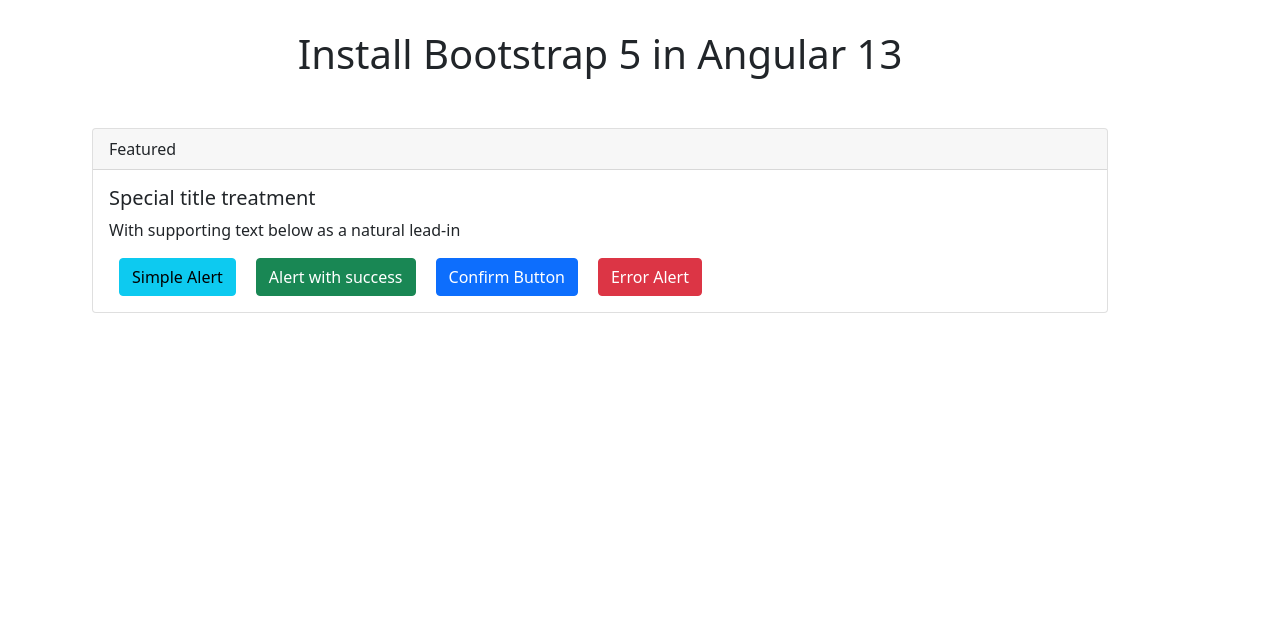
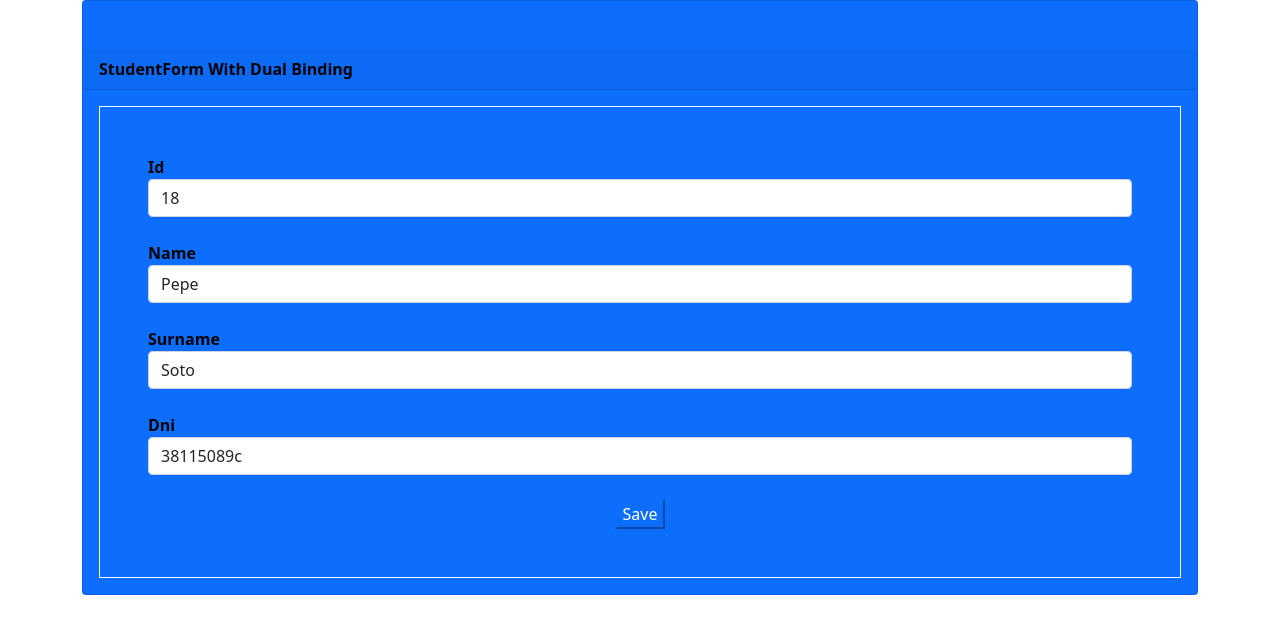
Before and after one commit to jordiascension/bonarea-web-example, an Angular app: page / in a window 1280 px wide. Shown: the top 634 px of the page. Built offline with nearby package versions, Linux system fonts and the light colour scheme.

Commit message:
Added User Form

```diff
--- /dev/null
+++ b/src/app/user-form/user-abstract.service.ts
@@ -0,0 +1,14 @@
+import { Injectable } from '@angular/core';
+import { User } from './user';
+
+
+@Injectable()
+export abstract class UserAbstractService {
+
+    abstract getUsers(): User[];
+    abstract addUser(user:User): Boolean;
+    abstract getUserById(id: number):User;
+    abstract delete(id: number):void;
+    abstract update(user:User):void;
+
+}
--- /dev/null
+++ b/src/app/user-form/user-form.component.html
@@ -0,0 +1,38 @@
+<div class="container">
+    <div class="card text-black bg-primary mb-3">
+        <div class="col-md-12 mt-5">
+            <div class="card-header">
+                <b>StudentForm With Dual Binding</b>
+            </div>
+            <div class="card-body">
+                <form class="border border-light p-5" (ngSubmit)="SaveUser()">
+                    <div class="form-group">
+                        <label for="id"><b>Id</b></label>
+                        <input type="text" class="form-control mb-4" id="id" required
+                        [(ngModel)]="model.id" name="id">
+                    </div>
+                    <div class="form-group">
+                        <label for="name"><b>Name</b></label>
+                        <input type="text" class="form-control mb-4" id="name" required
+                        [(ngModel)]="model.name" name="name">
+                    </div>
+                    <div class="form-group">
+                        <label for="surname"><b>Surname</b></label>
+                        <input type="text" class="form-control mb-4" id="surname" required
+                        [(ngModel)]="model.surname" name="surname">
+                    </div>
+                    <div class="form-group">
+                        <label for="dni"><b>Dni</b></label>
+                        <input type="text" class="form-control mb-4" id="dni" required
+                        [(ngModel)]="model.dni" name="dni">
+                    </div>
+                    <div class="panel-footer">
+                        <div class="col text-center">
+                            <button type="submit" class="btn-primary">Save</button>
+                        </div>
+                    </div>
+                </form>
+            </div>
+        </div>
+    </div>
+</div>
--- /dev/null
+++ b/src/app/user-form/user-form.component.ts
@@ -0,0 +1,36 @@
+import { Component, OnInit } from '@angular/core';
+import Swal from 'sweetalert2';
+import { User } from './user';
+import { UserAbstractService } from './user-abstract.service';
+
+@Component({
+  selector: 'app-user-form',
+  templateUrl: './user-form.component.html',
+  styleUrls: ['./user-form.component.css']
+})
+export class UserFormComponent implements OnInit {
+
+  constructor(private userService: UserAbstractService) { }
+
+  ngOnInit(): void {
+  }
+
+  model = new User(18, 'Pepe', 'Soto', '38115089c');
+
+  submitted = false;
+
+  onSubmit(){ this.submitted = true;}
+
+  SaveUser(){
+    const user:User = {
+      id: this.model.id,
+      name: this.model.name,
+      surname: this.model.surname,
+      dni: this.model.dni
+    }
+    this.userService.addUser(user);
+    console.log(user);
+    Swal.fire('Students','The student is inserted','success');
+  }
+
+}
--- /dev/null
+++ b/src/app/user-form/user.service.ts
@@ -0,0 +1,32 @@
+import { Injectable } from '@angular/core';
+import { User } from './user';
+import { UserAbstractService } from './user-abstract.service';
+
+@Injectable()
+export class UserService implements UserAbstractService {
+    private users$: User[] = [];
+
+    getUsers(): User[] {
+        return this.users$;
+    }
+    addUser(user: User): Boolean {
+        this.users$.push(user);
+        console.log('Users array count ' + this.users$.length);
+        console.log(this.users$);
+        return true;
+    }
+    getUserById(id: number): User {
+        const user = this.users$.find(u => u.id === id);
+        if(typeof user !== 'undefined') return user;
+        return new User(0,'','','');
+    }
+    delete(id: number): void {
+        const index = this.users$.findIndex(u => u.id === id);
+        if(index >= 0) this.users$.splice(index, 1);
+    }
+    update(user: User): void {
+        const index = this.users$.findIndex(u => u.id === user.id);
+        if(index >= 0) this.users$.splice(index, 1, user);
+    }
+
+}
--- /dev/null
+++ b/src/app/user-form/user.ts
@@ -0,0 +1,9 @@
+export class User {
+
+    constructor(
+        public id:number,
+        public name:string,
+        public surname:string,
+        public dni:string
+    ){}
+}
--- a/src/index.html
+++ b/src/index.html
@@ -9,6 +9,7 @@
 </head>
 <body>
   <!--<app-root></app-root>-->
-  <app-favorite></app-favorite>
+  <!--<app-favorite></app-favorite>-->
+  <app-user-form></app-user-form>
 </body>
 </html>
```
Also changed, not shown: src/app/app.module.ts (+10 -4 lines), src/app/user-form/user-form.component.css (added), 1 other file (tests, documents, lock files or other folders).
